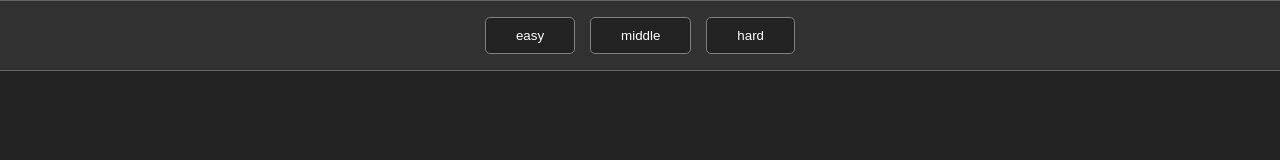
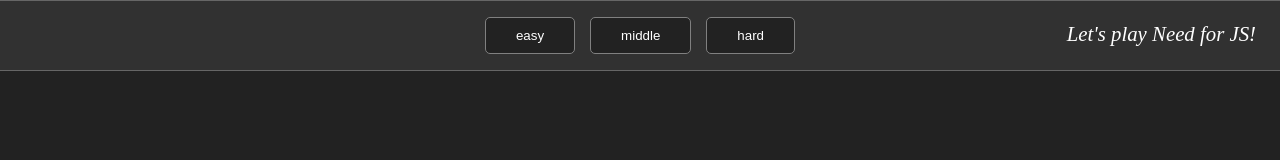
Before and after one commit to tinawebdev/need-for-js, a plain HTML site: page index.html in a window 1280 px wide. Drawn offline with Linux system fonts and the light colour scheme.

Commit message:
feat: add game name

```diff
--- a/index.html
+++ b/index.html
@@ -9,6 +9,7 @@
   </head>
   <body>
     <div class="game">
+      <h1 class="name">Let's play Need for JS!</h1>
       <div class="score"></div>
       <div class="start">
         <button class="btn" data-level-game="1">easy</button>
--- a/style.css
+++ b/style.css
@@ -123,6 +123,16 @@ table {
   position: absolute;
   top: 0;
   left: 0;
-  padding: 1.5rem;
+  padding: 1.7rem;
   color: #fff;
 }
+
+.name {
+  position: absolute;
+  top: 0;
+  right: 0;
+  padding: 1.5rem;
+  font-size: 1.3rem;
+  font-style: italic;
+  color: #fff;
+}
```
